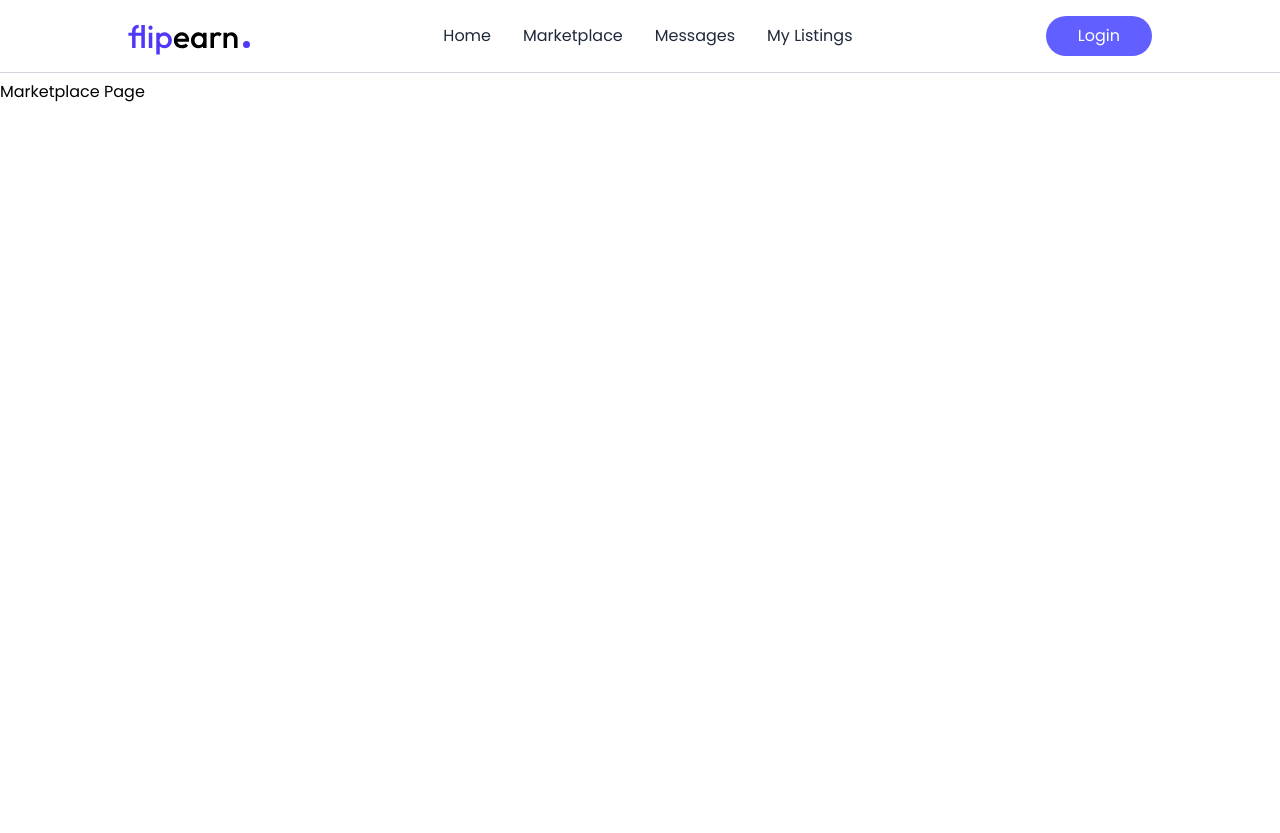
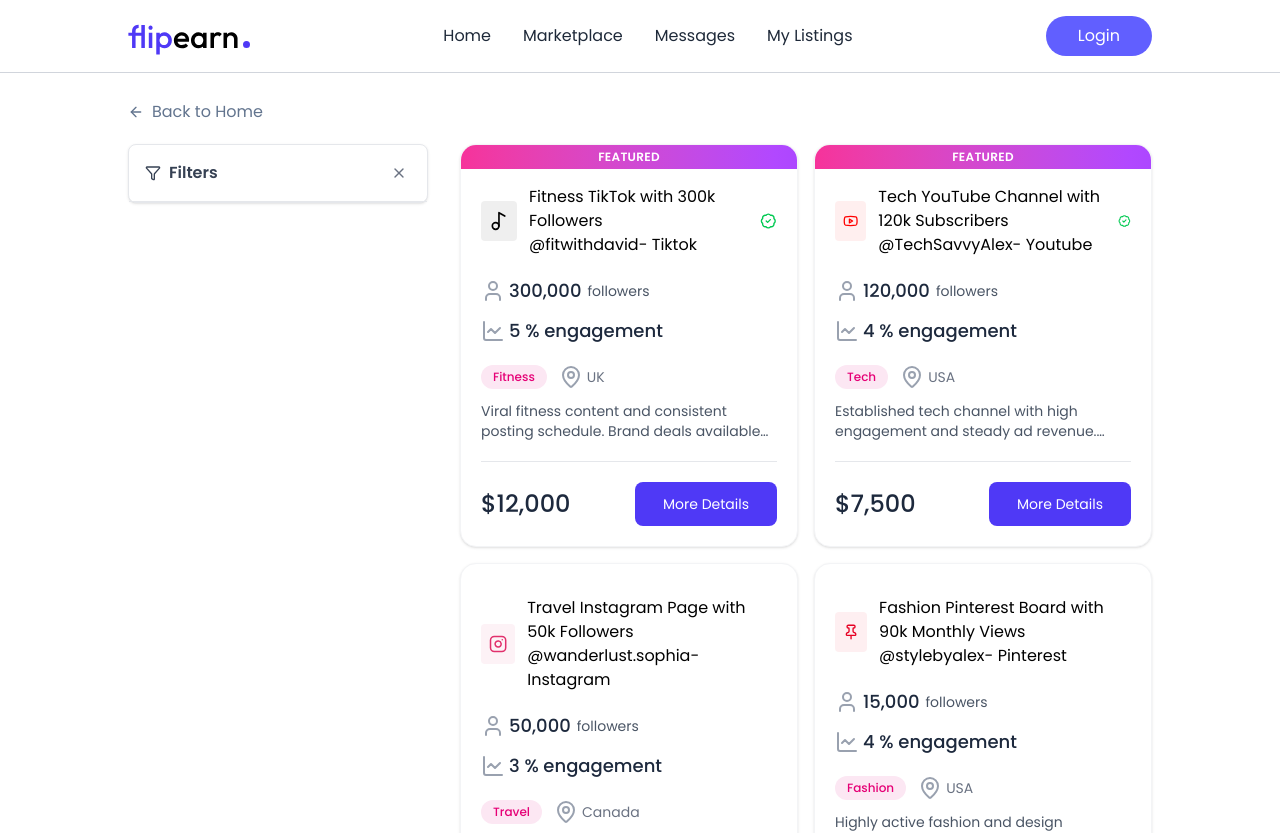
Before and after one commit to Pranav2325/digital-social-profile-marketplace, a React (Vite) app in the folder client/: page /marketplace in a window 1280 px wide. Shown: the top 833 px of the page. Before the commit the page ends 800 px from the top, so only its background shows below. Built offline with nearby package versions, Linux system fonts and the light colour scheme; no server answers.

Commit message:
create right side of marketplace which is list of profiles , left side filter and apply button

```diff
--- /dev/null
+++ b/client/src/components/FilterSidebar.jsx
@@ -0,0 +1,25 @@
+import { Filter, X } from 'lucide-react'
+import React from 'react'
+
+const FilterSidebar = ({showFilterPhone,setShowFilterPhone,filters,setFilters}) => {
+  return (
+    <div className={`${showFilterPhone?"max-sm:fixed":"max-sm:hidden"} max-sm:inset-0 z-100 max-sm:h-screen max-sm:overflow-scroll bg-white rounded-lg shadow-sm border border-gray-200 h-fit sticky top-24 md:min-w-[300px]`}>
+        <div className='p-4 border-b border-gray-200'>
+            <div className='flex items-center justify-between'>
+                <div className='flex items-center space-x-2 text-gray-700'>
+                    <Filter className='size-4'/>
+                    <h3 className='font-semibold'>Filters</h3>
+                </div>
+
+                <div className='flex items-center gap-2'>
+                    <X className='size-6 text-gray-500 hover:text-gray-700 p-1 hover:bg-gray-100 rounded transition-colors cursor-pointer'/>
+
+                    <button onClick={()=>setShowFilterPhone(false)} className='sm:hidden text-sm border text-gray-700 px-3 py-1 rounded'>Apply</button>
+                </div>
+            </div>
+        </div>
+    </div>
+  )
+}
+
+export default FilterSidebar
--- a/client/src/pages/Marketplace.jsx
+++ b/client/src/pages/Marketplace.jsx
@@ -1,9 +1,63 @@
-import React from 'react'
+import { ArrowLeft, Filter, Verified } from "lucide-react";
+import React, { useState } from "react";
+import { useSelector } from "react-redux";
+import { useNavigate } from "react-router-dom";
+import ListingCard from "../components/ListingCard";
+import FilterSidebar from "../components/FilterSidebar";
 
 const Marketplace = () => {
+  const navigate = useNavigate();
+  const [showFilterPhone, setShowFilterPhone] = useState(false);
+  const [filters,setFilters]=useState({
+    platform:null,
+    maxPrice:100000,
+    minFollowers:0,
+    niche:null,
+    verified:false,
+    monetized:false
+  })
+  const { listings } = useSelector((state) => state.listing);
+  const filteredListings = listings.filter((listing) => {
+    return true;
+  });
+
   return (
-    <div><h1>Marketplace Page</h1></div>
-  )
-}
+    <div className="px-6 md:px-16 lg:px-24 xl:px-32">
+      {/* back to home and filters button */}
+      <div className="flex items-center justify-between text-slate-500">
+        <button
+          onClick={() => {
+            navigate("/");
+            scrollTo(0, 0);
+          }}
+          className="flex items-center gap-2 py-5"
+        >
+          <ArrowLeft className="size-4" />
+          Back to Home
+        </button>
+        <button
+          onClick={() => setShowFilterPhone(true)}
+          className="flex sm:hidden items-center gap-2 py-5"
+        >
+          <Filter className="size-4" />
+          Filters
+        </button>
+      </div>
 
-export default Marketplace
+      {/*static filters and list of profiles */}
+      <div className="flex items-start justify-between gap-8 pb-8">
+        <FilterSidebar showFilterPhone={showFilterPhone} setShowFilterPhone={setShowFilterPhone} filters={filters} setFilters={setFilters} />
+
+        <div className="flex-1 grid xl:grid-cols-2 gap-4">
+          {filteredListings
+            .sort((a, b) => (a.featured ? -1 : b.featured ? 1 : 0))
+            .map((listing, index) => (
+              <ListingCard listing={listing} key={index} />
+            ))}
+        </div>
+      </div>
+    </div>
+  );
+};
+
+export default Marketplace;
```
